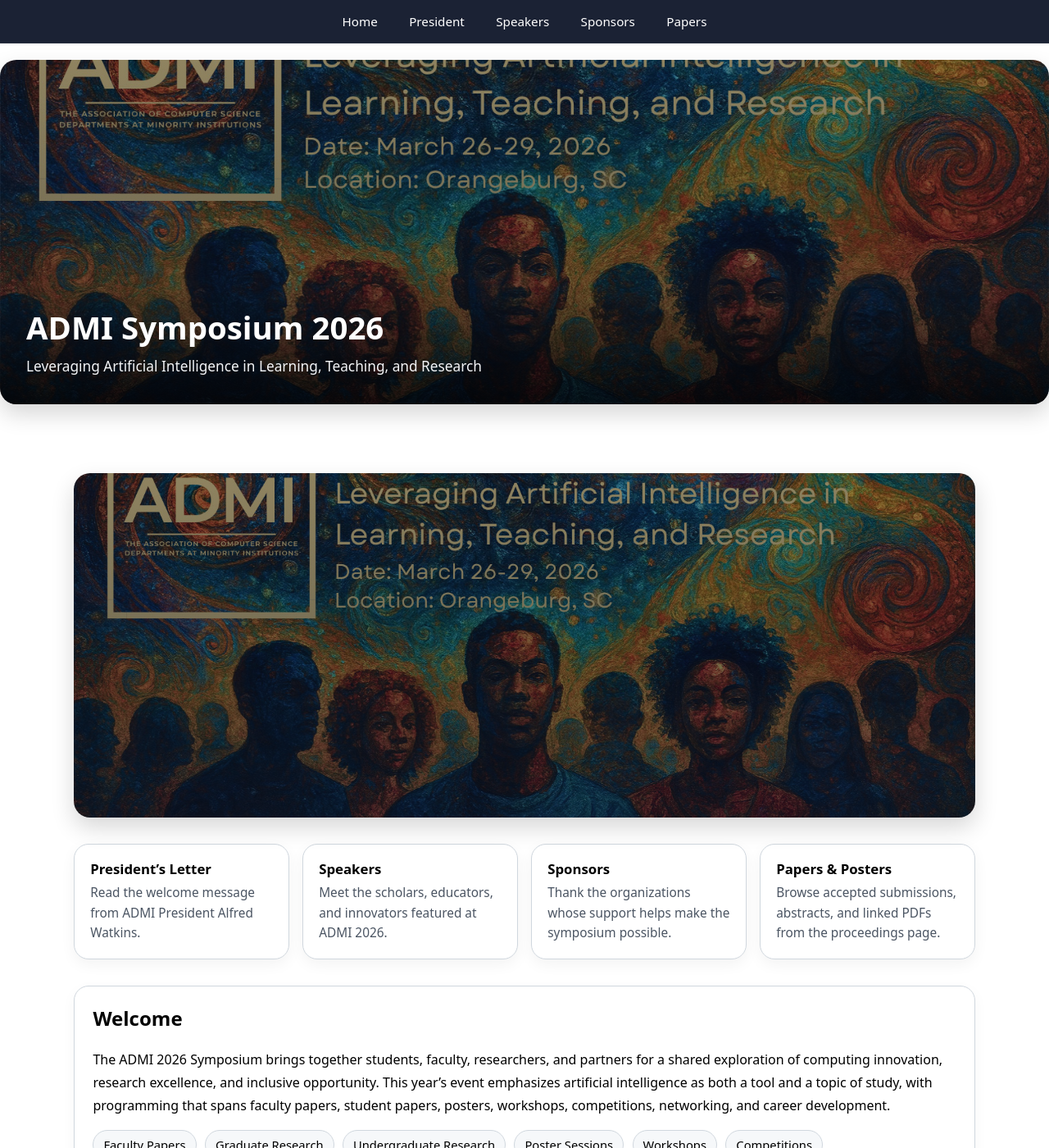
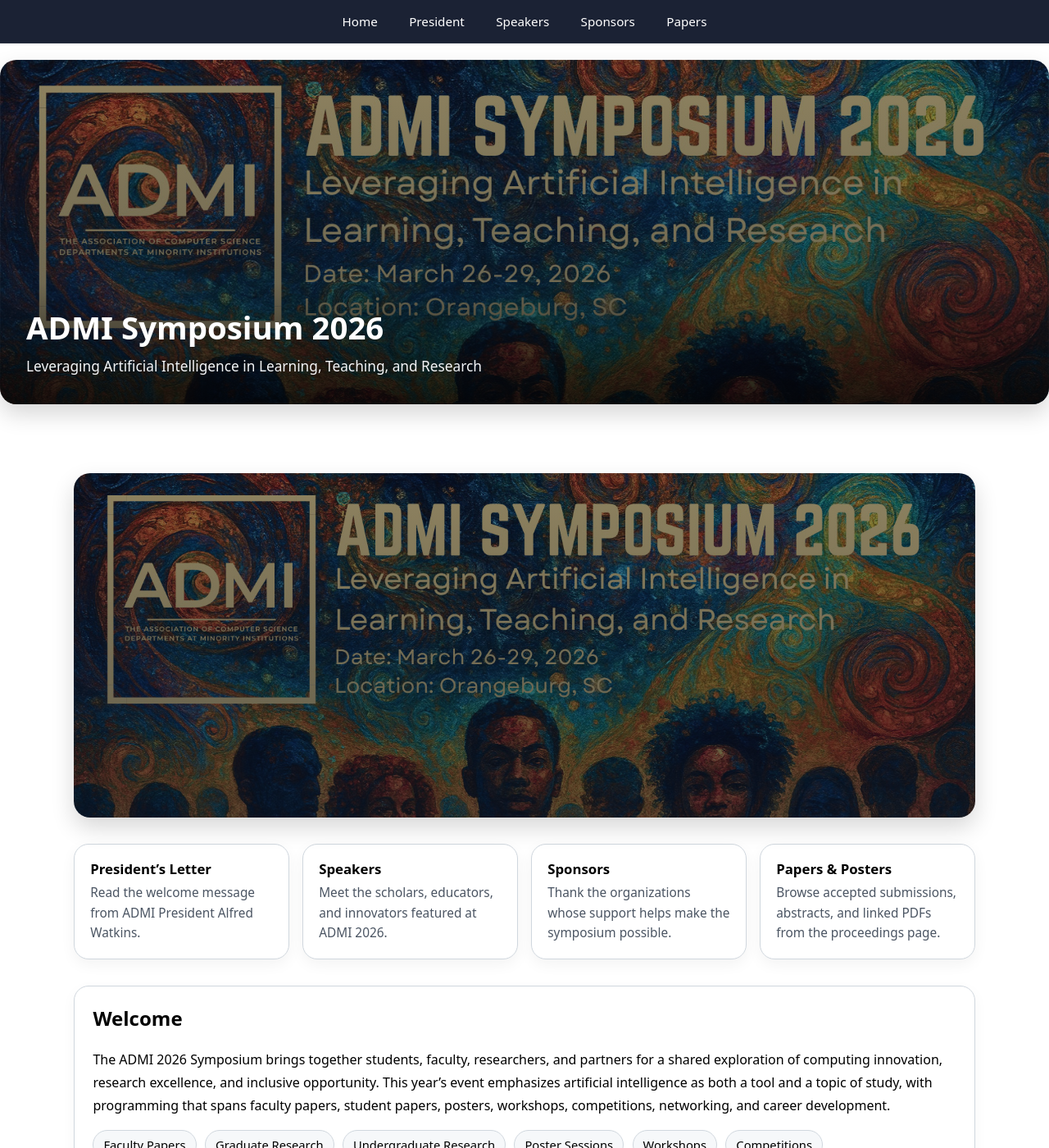
Before and after one commit to admiusa/2026symposium, a Jekyll site: the page built from index.md, in a window 1280 px wide and 1400 px high. Shown: the whole window at 82% size. Built offline with Jekyll 4.4.1, drawn with Linux system fonts in a browser that asks for light colours.

Commit message:
hero fix

```diff
--- a/_layouts/home.html
+++ b/_layouts/home.html
@@ -46,7 +46,7 @@
       /* 🔥 THIS IS THE FIX */
       background:
         linear-gradient(rgba(0,0,0,0.55), rgba(0,0,0,0.75)),
-        url('ADMI2026_banner.jpg') top center/cover no-repeat;
+        url('Background_Image_only.png') top center/cover no-repeat;
 
       display: flex;
       align-items: flex-end;
--- a/index.md
+++ b/index.md
@@ -13,7 +13,7 @@
   min-height: 360px;
   background:
     linear-gradient(rgba(10, 18, 35, 0.45), rgba(10, 18, 35, 0.65)),
-    url('ADMI2026_banner.jpg') center/cover no-repeat;
+    url('ADMI2026_banner.jpg') top center/cover no-repeat;
   display: flex;
   align-items: end;
   box-shadow: 0 12px 28px rgba(0,0,0,0.16);
```
Also changed, not shown: 1 other file.
